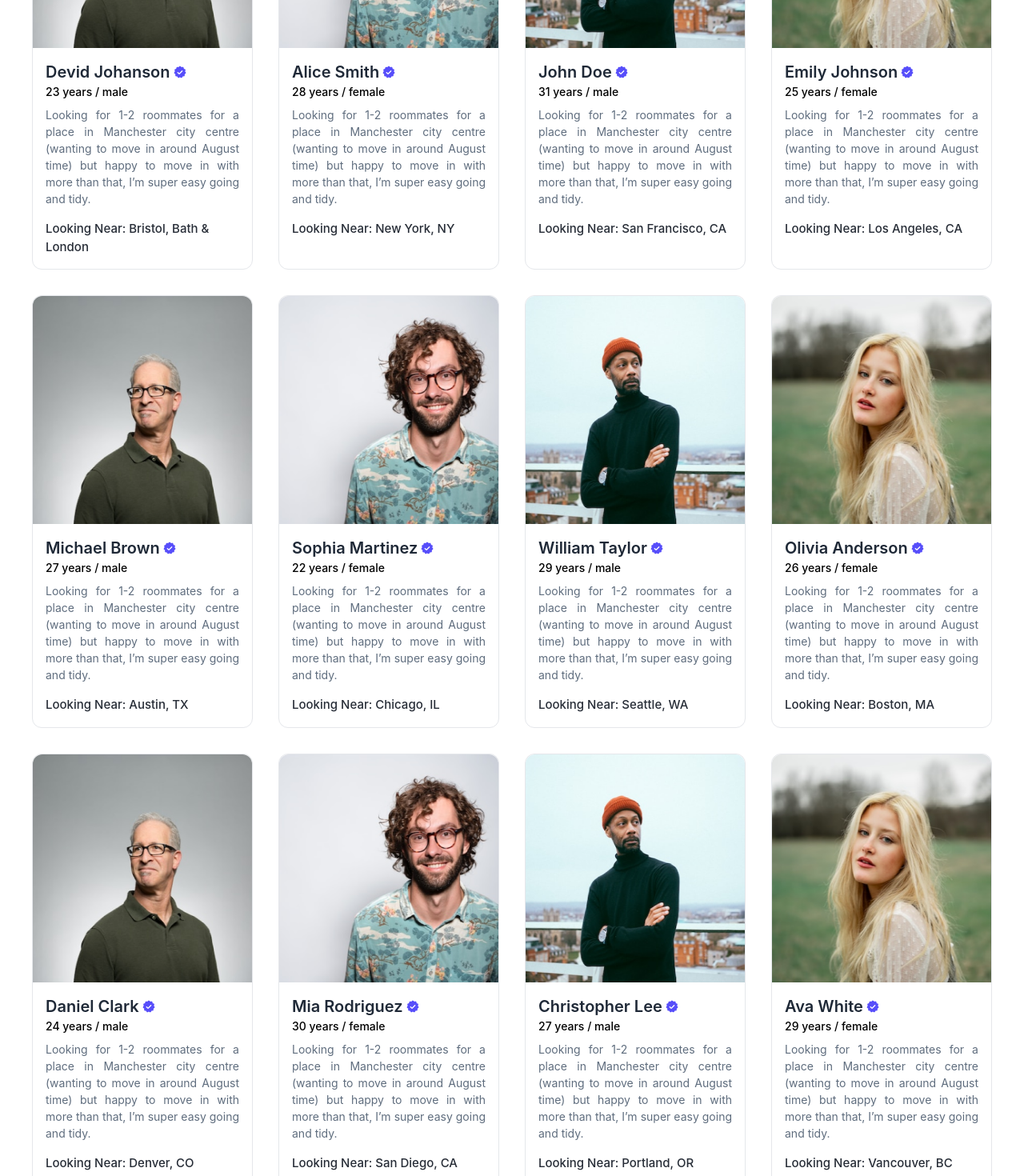
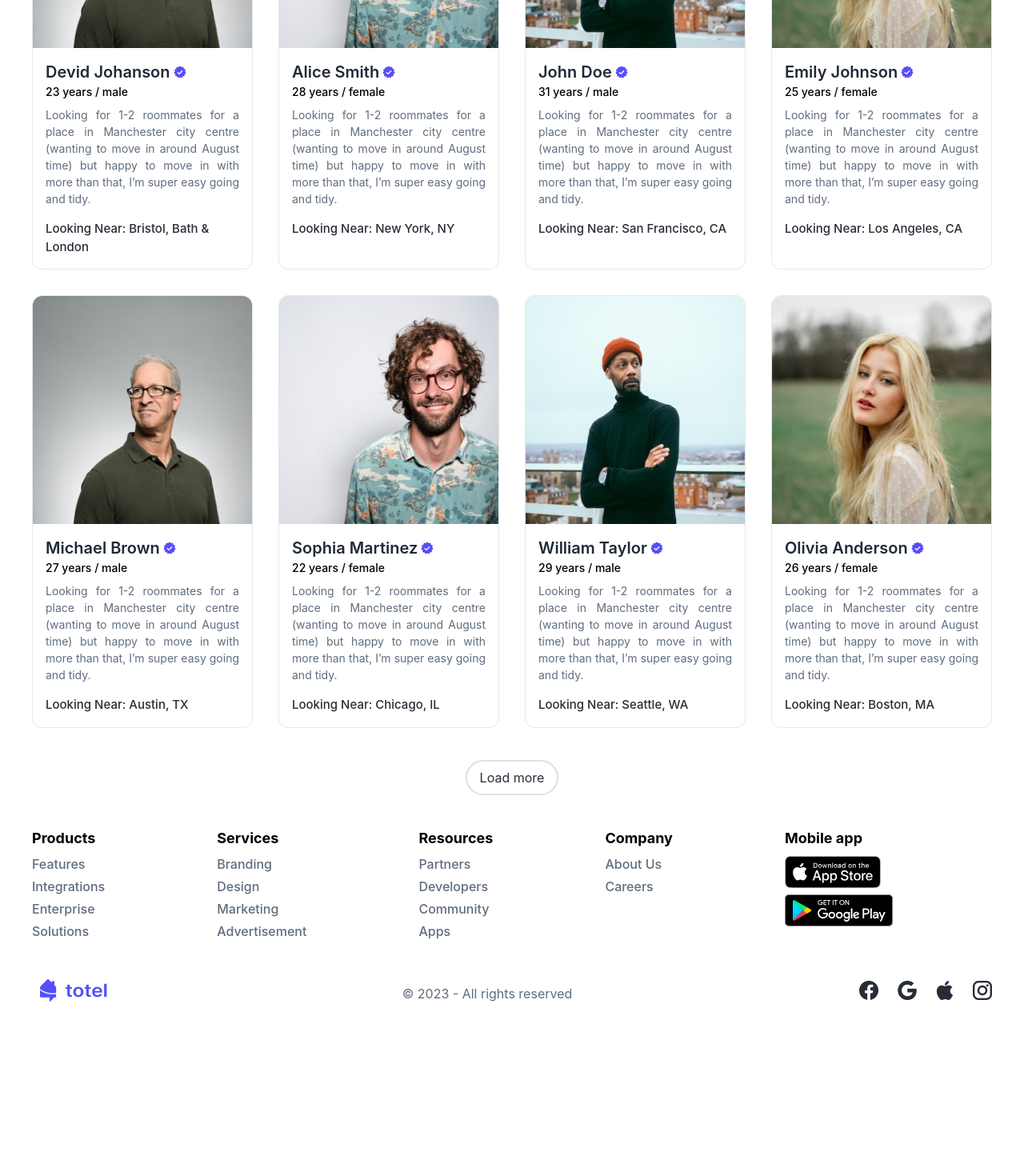
Before and after one commit to AbuRaihan1/totel-landing-page, a React (Create React App) app: page / in a window 1280 px wide. Shown: the part 290-1760 px from the top of the page at 80% size. After the commit the page ends 1592 px from the top, so only its background shows below. Built offline with nearby package versions, Linux system fonts and the light colour scheme.

Commit message:
loaded data by screensize

```diff
--- a/src/Pages/Home/HomePerson/HomePersons.js
+++ b/src/Pages/Home/HomePerson/HomePersons.js
@@ -1,4 +1,4 @@
-import React from "react";
+import React, { useEffect, useState } from "react";
 import HomePeople from "./HomePeople";
 import image1 from "../../../assets/images/image1.png";
 import image2 from "../../../assets/images/image2.png";
@@ -6,6 +6,53 @@ import image3 from "../../../assets/images/image3.png";
 import image4 from "../../../assets/images/image4.png";
 import verifedImg from "../../../assets/icons/verified.png";
 const HomePersons = () => {
+  const [showAll, setShowAll] = useState(false);
+  const [peopleToShow, setPeopleToShow] = useState(6);
+
+  const toggleShowAll = () => {
+    setShowAll((prevShowAll) => !prevShowAll);
+  };
+
+  const handleLoadMore = () => {
+    setShowAll(true);
+  };
+
+  const handleSeeLess = () => {
+    setShowAll(false);
+    setPeopleToShow(8);
+  };
+
+  useEffect(() => {
+    const handleResize = () => {
+      // Define your custom breakpoints based on your Tailwind CSS configuration
+      const breakpoints = {
+        sm: 640,
+        md: 768,
+        lg: 1024,
+        xl: 1280,
+      };
+
+      // Check the current screen width
+      const screenWidth = window.innerWidth;
+
+      // Set the number of people to show based on the screen width
+      if (screenWidth >= breakpoints.xl) {
+        setPeopleToShow(8);
+      } else {
+        setPeopleToShow(6);
+      }
+    };
+
+    // Call the handleResize function initially and on window resize
+    handleResize();
+    window.addEventListener("resize", handleResize);
+
+    // Clean up the event listener on component unmount
+    return () => {
+      window.removeEventListener("resize", handleResize);
+    };
+  }, []);
+
   const peoples = [
     {
       name: "Devid Johanson",
@@ -130,11 +177,35 @@ const HomePersons = () => {
   ];
 
   return (
-    <div className="grid xl:grid-cols-4 lg:grid-cols-3 md:grid-cols-2 sm:grid-cols-2  gap-8 p-10">
-      {peoples.map((people, idx) => (
-        <HomePeople key={idx} people={people} />
-      ))}
-    </div>
+    <>
+      <div className="grid xl:grid-cols-4 lg:grid-cols-3 md:grid-cols-2 sm:grid-cols-2  gap-8 p-10">
+        {peoples
+          .slice(0, showAll ? peoples.length : peopleToShow)
+          .map((people, idx) => (
+            <HomePeople key={idx} people={people} />
+          ))}
+      </div>
+
+      <div className="block text-center m-auto">
+        {!showAll && (
+          <button
+            onClick={handleLoadMore}
+            className="font-inter py-2 px-4 text-[#272D37] border-[#DAE0E6] border-2 rounded-full hover:shadow"
+          >
+            Load more
+          </button>
+        )}
+
+        {showAll && (
+          <button
+            onClick={handleSeeLess}
+            className="font-inter py-2 px-4 text-[#272D37] border-[#DAE0E6] border-2 rounded-full hover:shadow"
+          >
+            See less
+          </button>
+        )}
+      </div>
+    </>
   );
 };
 
```
